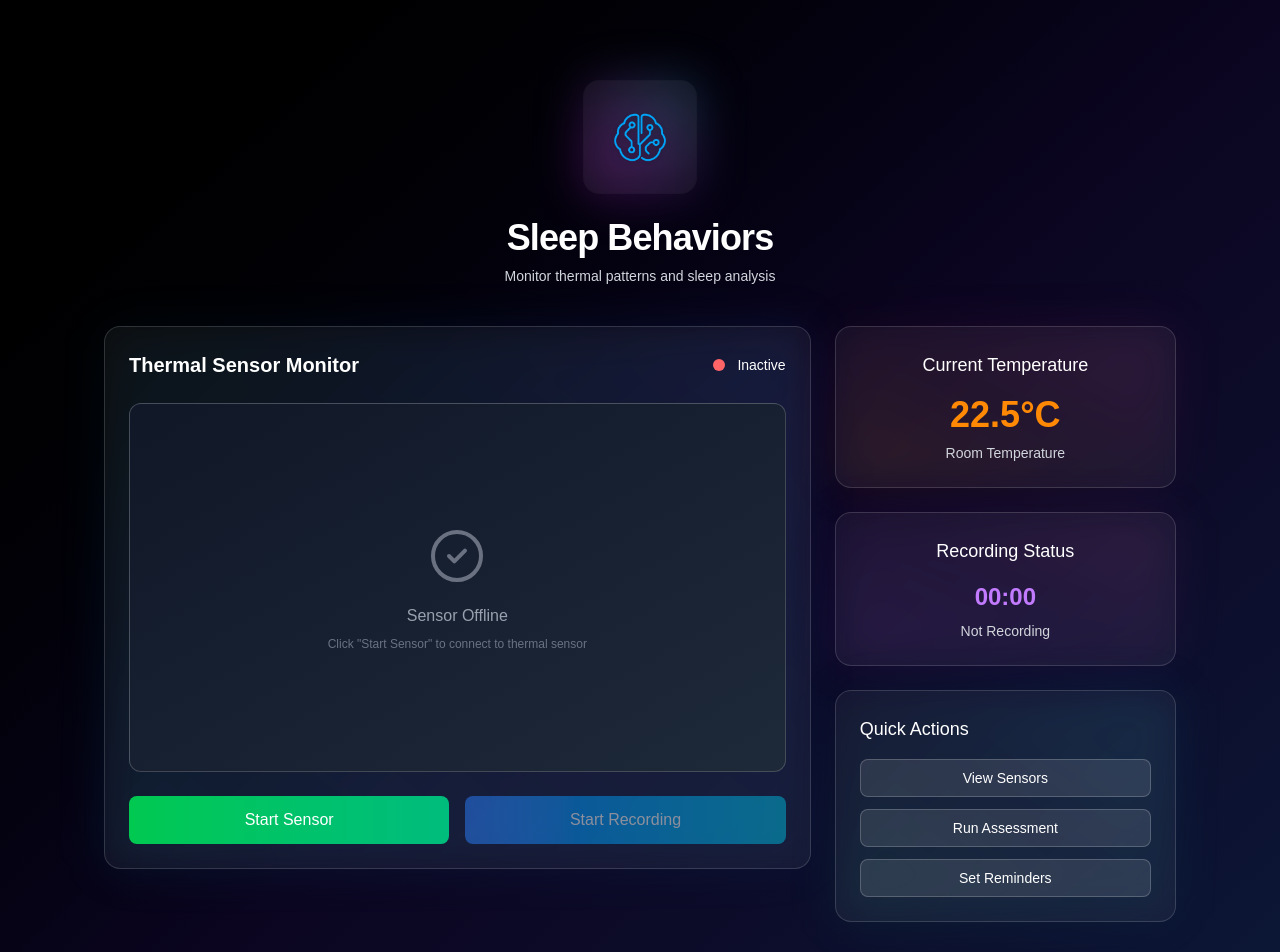
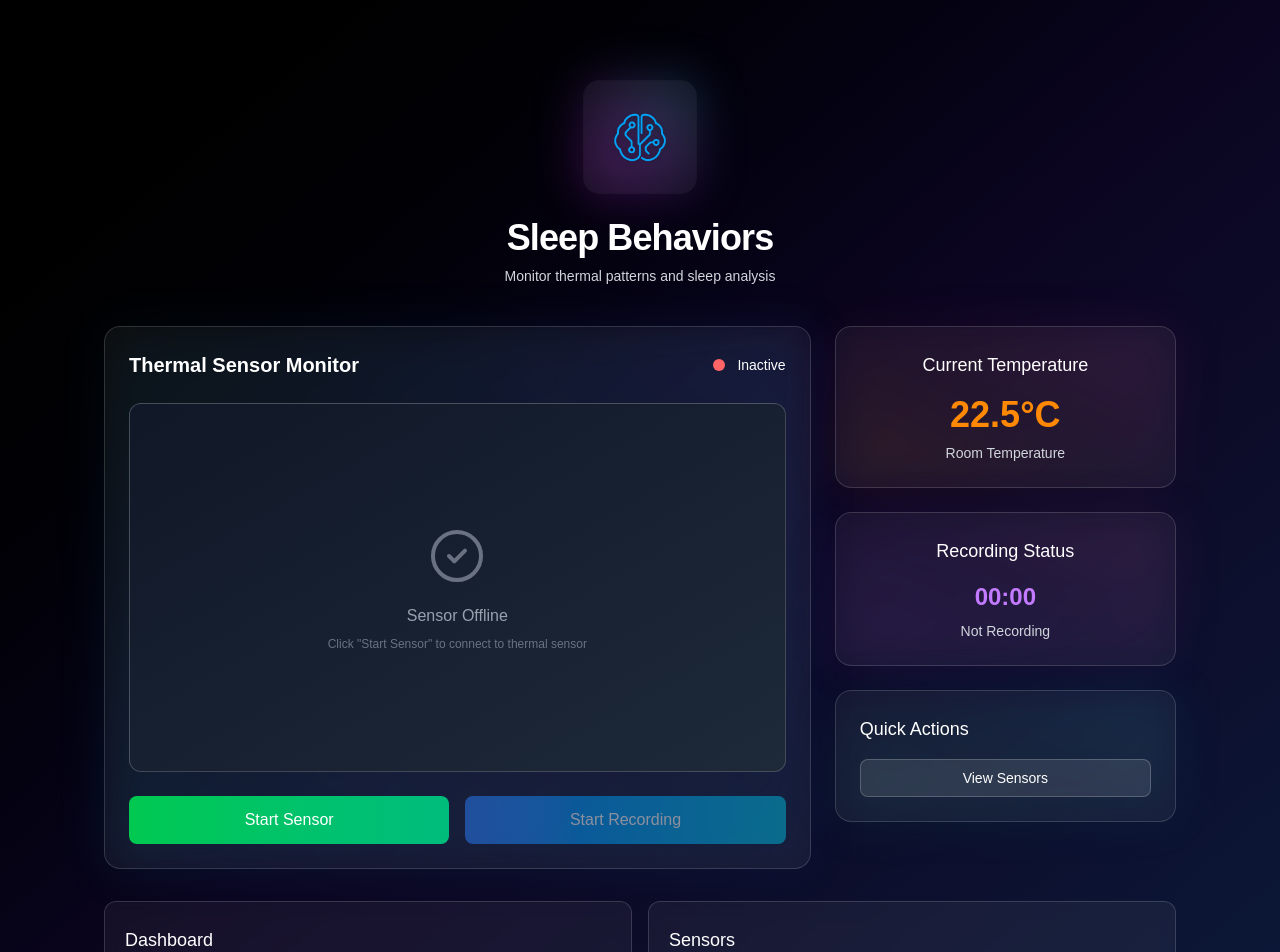
Before and after one commit to stemania1/cognitive_care_assistant, a Next.js app: page /sleepbehaviors in a window 1280 px wide. Shown: the top 952 px of the page. Built offline with nearby package versions, Linux system fonts and the light colour scheme.

Commit message:
Remove Run Assessment and Reminders buttons from Quick Actions

```diff
--- a/src/app/sleepbehaviors/page.tsx
+++ b/src/app/sleepbehaviors/page.tsx
@@ -209,18 +209,6 @@ export default function SleepBehaviors() {
                    >
                      View Sensors
                    </Link>
-                  <Link
-                    href="/assessments"
-                    className="block w-full py-2 px-4 rounded-lg border border-white/20 bg-white/10 text-white text-sm hover:bg-white/15 transition-colors duration-200 text-center"
-                  >
-                    Run Assessment
-                  </Link>
-                  <Link
-                    href="/reminders"
-                    className="block w-full py-2 px-4 rounded-lg border border-white/20 bg-white/10 text-white text-sm hover:bg-white/15 transition-colors duration-200 text-center"
-                  >
-                    Set Reminders
-                  </Link>
                  </div>
                </div>
              </div>
```
Lines whose indentation alone changed are shown as unchanged.
